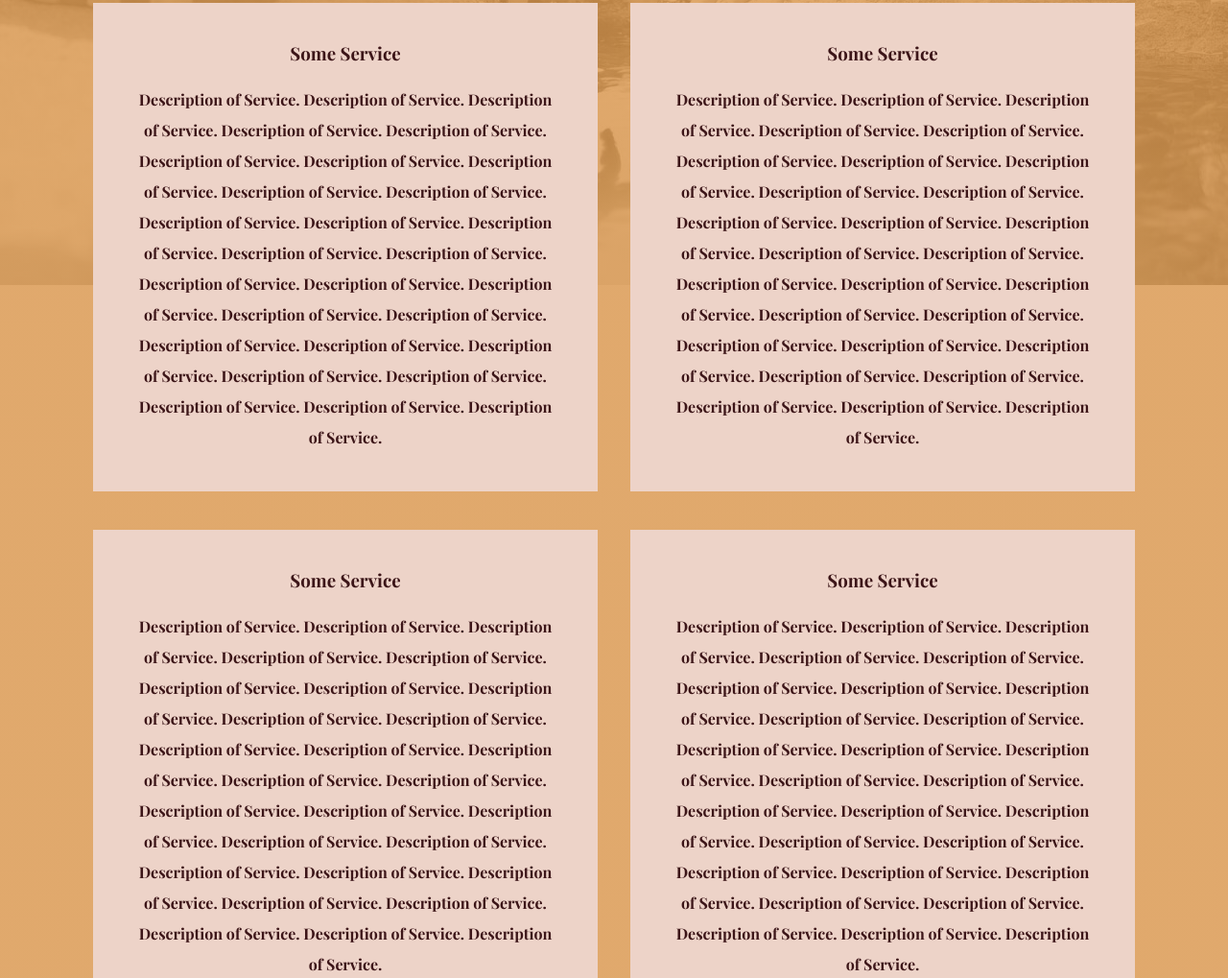
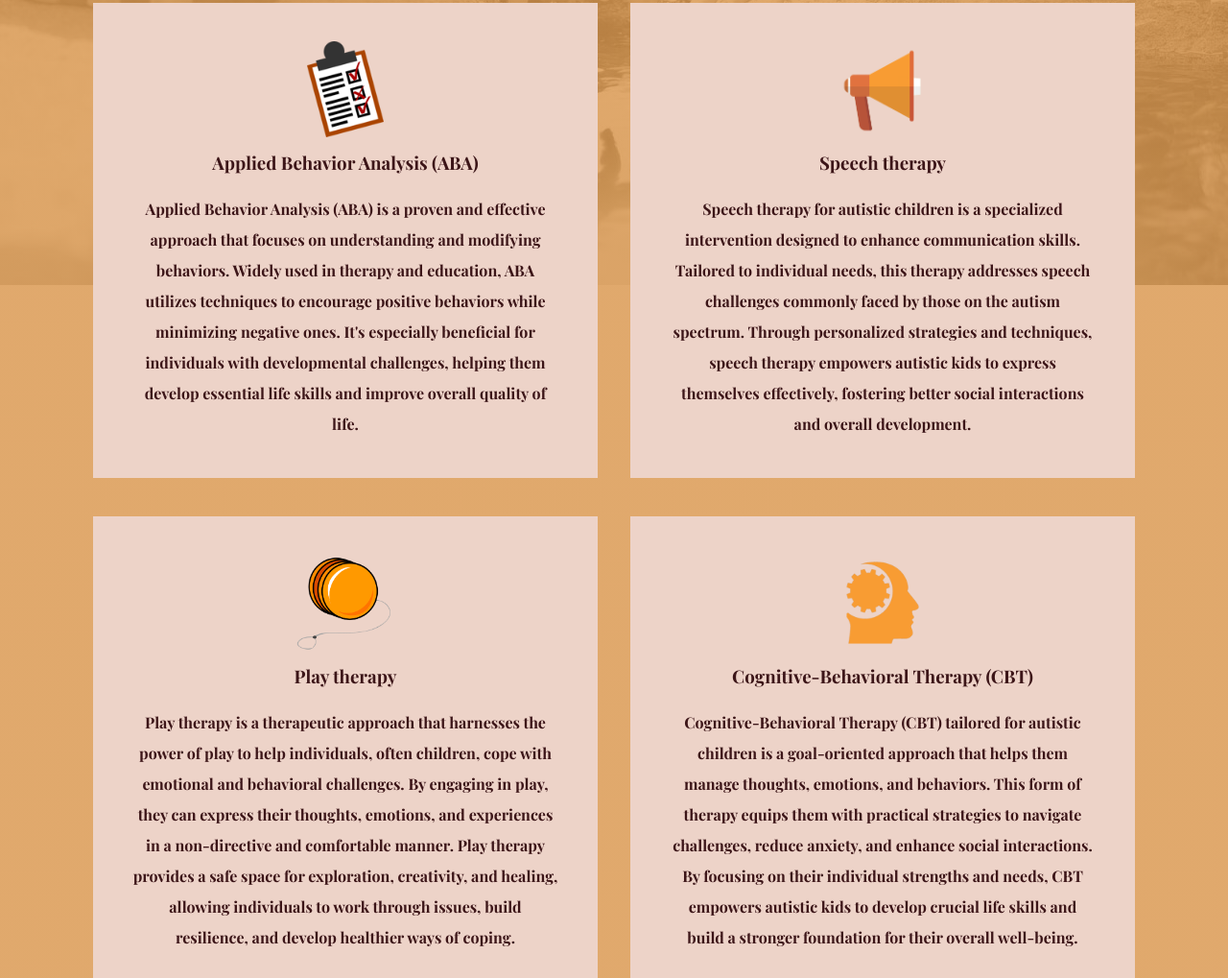
Before and after one commit to areeja132000/autism_website, a plain HTML site: page index.html in a window 1280 px wide. Shown: the part 1781-2800 px from the top of the page at 96% size. Drawn offline with nearby package versions, Linux system fonts and the light colour scheme; a web font is replaced by a local one.

Commit message:
Finished
finished

```diff
--- a/index.html
+++ b/index.html
@@ -2,7 +2,7 @@
 <html>
   <head>
     <meta name="viewport" content="with=device-width, initial-scale=1.0">
-    <title>Speech Therapy Autistic Children</title>
+    <title>Speaks Sprout Therapy Autistic Children</title>
     <link rel="stylesheet" href="style.css">
     <link rel="preconnect" href="https://fonts.googleapis.com">
     <link rel="preconnect" href="https://fonts.gstatic.com" crossorigin>
@@ -14,7 +14,7 @@
     <div class="all">
       <section class="header">
         <nav>
-          <a href="index.html"><img src="images/placeholder_logo.jpg"></a>
+          <a href="index.html"><img src="images/logo.png"></a>
           <div class="nav-links">
             <ul>
               <li><a href="index.html">HOME</a></li>
@@ -34,6 +34,9 @@
           Some information about the speech therapy. Some information about the speech therapy.
           Some information about the speech therapy. Some information about the speech therapy.<br>
         </p>
+        <a href="about_us.html">
+          <button class="contactUsButton">Contact Us</button>
+        </a>
       </div>
 
       <section class="testimonials">
@@ -91,53 +94,55 @@
         <h1>Services</h1>
           <div class="row2">
             <div class="service-col">
-              <h3>Some Service</h3>
+              <div class="therapies">
+                <img src="images/clipboard.png">
+              </div>
+              <h3>Applied Behavior Analysis (ABA)</h3>
               <p>
-                Description of Service. Description of Service. Description of Service. Description of Service.
-                Description of Service. Description of Service. Description of Service. Description of Service.
-                Description of Service. Description of Service. Description of Service. Description of Service.
-                Description of Service. Description of Service. Description of Service. Description of Service.
-                Description of Service. Description of Service. Description of Service. Description of Service.
-                Description of Service. Description of Service. Description of Service. Description of Service.
-                Description of Service. Description of Service. Description of Service. Description of Service.
+                Applied Behavior Analysis (ABA) is a proven and effective approach that focuses on understanding and
+                modifying behaviors. Widely used in therapy and education, ABA utilizes techniques to encourage positive
+                behaviors while minimizing negative ones. It's especially beneficial for individuals with developmental
+                challenges, helping them develop essential life skills and improve overall quality of life.
               </p>
             </div>
             <div class="service-col">
-              <h3>Some Service</h3>
+              <div class="therapies">
+                <img src="images/megaphone.png">
+              </div>
+              <h3>Speech therapy</h3>
               <p>
-                Description of Service. Description of Service. Description of Service. Description of Service.
-                Description of Service. Description of Service. Description of Service. Description of Service.
-                Description of Service. Description of Service. Description of Service. Description of Service.
-                Description of Service. Description of Service. Description of Service. Description of Service.
-                Description of Service. Description of Service. Description of Service. Description of Service.
-                Description of Service. Description of Service. Description of Service. Description of Service.
-                Description of Service. Description of Service. Description of Service. Description of Service.
+                Speech therapy for autistic children is a specialized intervention designed to enhance communication skills.
+                Tailored to individual needs, this therapy addresses speech challenges commonly faced by those on the autism
+                spectrum. Through personalized strategies and techniques, speech therapy empowers autistic kids to express
+                themselves effectively, fostering better social interactions and overall development.
               </p>
             </div>
           </div>
           <div class="row2">
             <div class="service-col">
-              <h3>Some Service</h3>
+              <div class="therapies">
+                <img src="images/yoyo.png">
+              </div>
+              <h3>Play therapy</h3>
               <p>
-                Description of Service. Description of Service. Description of Service. Description of Service.
-                Description of Service. Description of Service. Description of Service. Description of Service.
-                Description of Service. Description of Service. Description of Service. Description of Service.
-                Description of Service. Description of Service. Description of Service. Description of Service.
-                Description of Service. Description of Service. Description of Service. Description of Service.
-                Description of Service. Description of Service. Description of Service. Description of Service.
-                Description of Service. Description of Service. Description of Service. Description of Service.
+                Play therapy is a therapeutic approach that harnesses the power of play to help individuals, often children,
+                cope with emotional and behavioral challenges. By engaging in play, they can express their thoughts, emotions,
+                and experiences in a non-directive and comfortable manner. Play therapy provides a safe space for exploration,
+                creativity, and healing, allowing individuals to work through issues, build resilience, and develop healthier
+                ways of coping.
               </p>
             </div>
             <div class="service-col">
-              <h3>Some Service</h3>
+              <div class="therapies">
+                <img src="images/head.png">
+              </div>
+              <h3>Cognitive-Behavioral Therapy (CBT)</h3>
               <p>
-                Description of Service. Description of Service. Description of Service. Description of Service.
-                Description of Service. Description of Service. Description of Service. Description of Service.
-                Description of Service. Description of Service. Description of Service. Description of Service.
-                Description of Service. Description of Service. Description of Service. Description of Service.
-                Description of Service. Description of Service. Description of Service. Description of Service.
-                Description of Service. Description of Service. Description of Service. Description of Service.
-                Description of Service. Description of Service. Description of Service. Description of Service.
+                Cognitive-Behavioral Therapy (CBT) tailored for autistic children is a goal-oriented approach that helps them
+                manage thoughts, emotions, and behaviors. This form of therapy equips them with practical strategies to navigate
+                challenges, reduce anxiety, and enhance social interactions. By focusing on their individual strengths and needs,
+                CBT empowers autistic kids to develop crucial life skills and build a stronger foundation for their overall
+                well-being.
               </p>
             </div>
           </div>
--- a/style.css
+++ b/style.css
@@ -89,6 +89,7 @@ nav img {
   margin: 10px 0px 10px;
   font-size: 20px;
   font-weight: 600;
+  margin-bottom: 40px;
   color: var(--darkest);
 }
 
@@ -144,6 +145,12 @@ nav img {
 
 .stars img {
   width: 170px;
+  margin-bottom: 10px;
+  /*Height is around 50px*/
+}
+
+.therapies img {
+  height: 100px;
   margin-bottom: 10px;
   /*Height is around 50px*/
 }
@@ -237,6 +244,24 @@ form button {
   width: 150px;
   margin: 20px auto 0;
   border-radius: 30px;
+  outline-style: solid;
+  outline-color: var(--darkest);
+}
+
+.contactUsButton {
+  padding: 15px;
+  color: var(--darkest);
+  font-size: 25px;
+  font-weight: 700;
+  background-color: transparent;
+  outline-style: solid;
+  outline-color: var(--darkest);
+  transition: 400ms;
+  border-radius: 30px;
+}
+
+.contactUsButton:hover {
+  background-color: var(--lightest);
 }
 
 .footer {
@@ -336,6 +361,7 @@ form button {
 
 .heading2 {
   font-size: 40px;
+  margin-bottom: 30px;
   color: var(--darkest);
 }
 
```
Also changed, not shown: about_us.html (+2 -2 lines), contact_us.html (+3 -3 lines), images/brick.png (added), images/children_toys.png (added), images/clipboard.png (added), images/head.png (added), images/logo.png (added), images/megaphone.png (added), images/yoyo.png (added), 8 other files.
